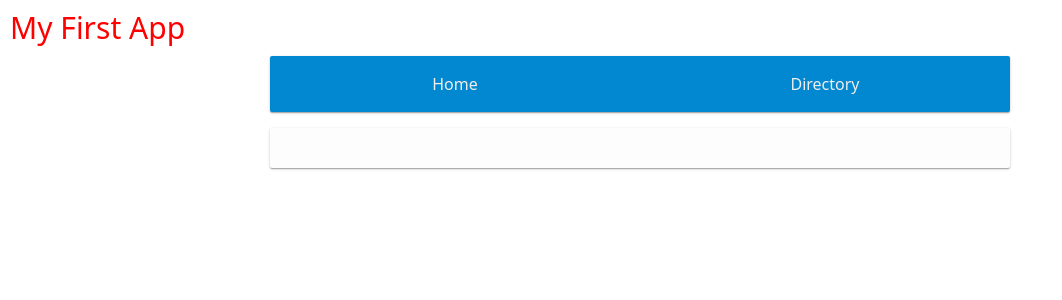
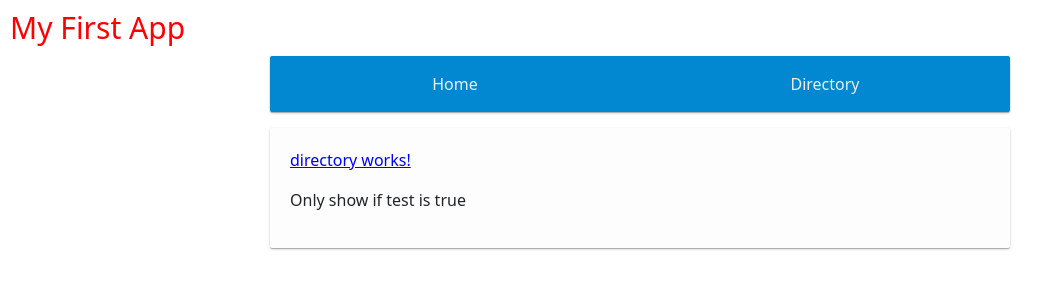
Before and after one commit to amalmtahri/learn_Angular, an Angular app: page /directory in a window 1280 px wide. Before the commit this address led to /. Shown: the top 300 px of the page, without its empty margins (0-1062 px from the left). Built offline with nearby package versions, Linux system fonts and the light colour scheme.

Commit message:
directives ep1

```diff
--- a/src/app/app.module.ts
+++ b/src/app/app.module.ts
@@ -10,6 +10,7 @@ import { RouterModule, Routes } from '@angular/router';
 
 const appRoutes: Routes = [
   { path: 'directory/:ninja', component: DirectoryComponent },
+  { path: 'directory', component: DirectoryComponent },
   { path: 'home', component: HomeComponent },
 ];
 @NgModule({
--- a/src/app/directory/directory.component.html
+++ b/src/app/directory/directory.component.html
@@ -1,2 +1,15 @@
-<p>directory works!</p>
+<p [ngClass] = "{'blue':true,'red':false,'underline':true}">directory works!</p>
 <p> {{ninja}} </p>
+<p *ngIf = "true">Only show if test is true</p>
+
+<style>
+    .blue{
+        color: blue;
+    }
+    .red{
+        color: red;
+    }
+    .underline{
+        text-decoration: underline;
+    }
+</style>
```
